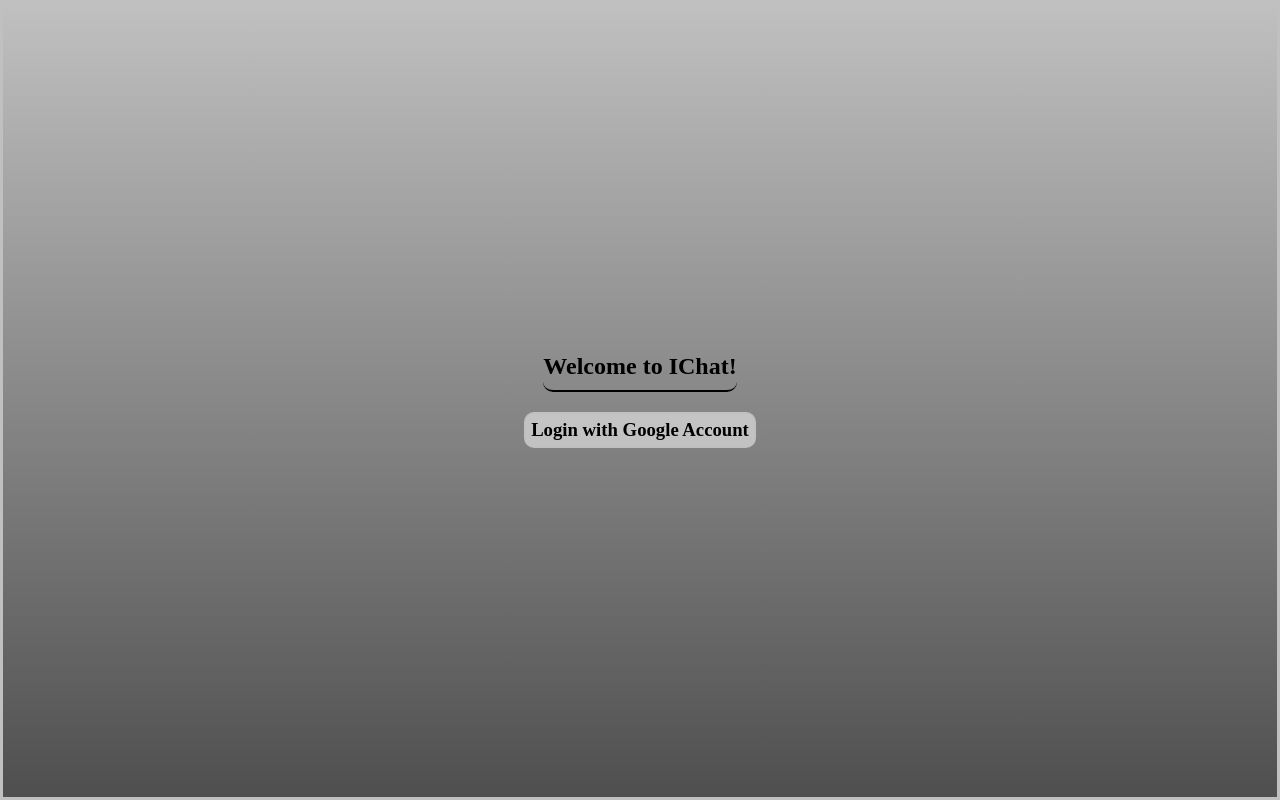
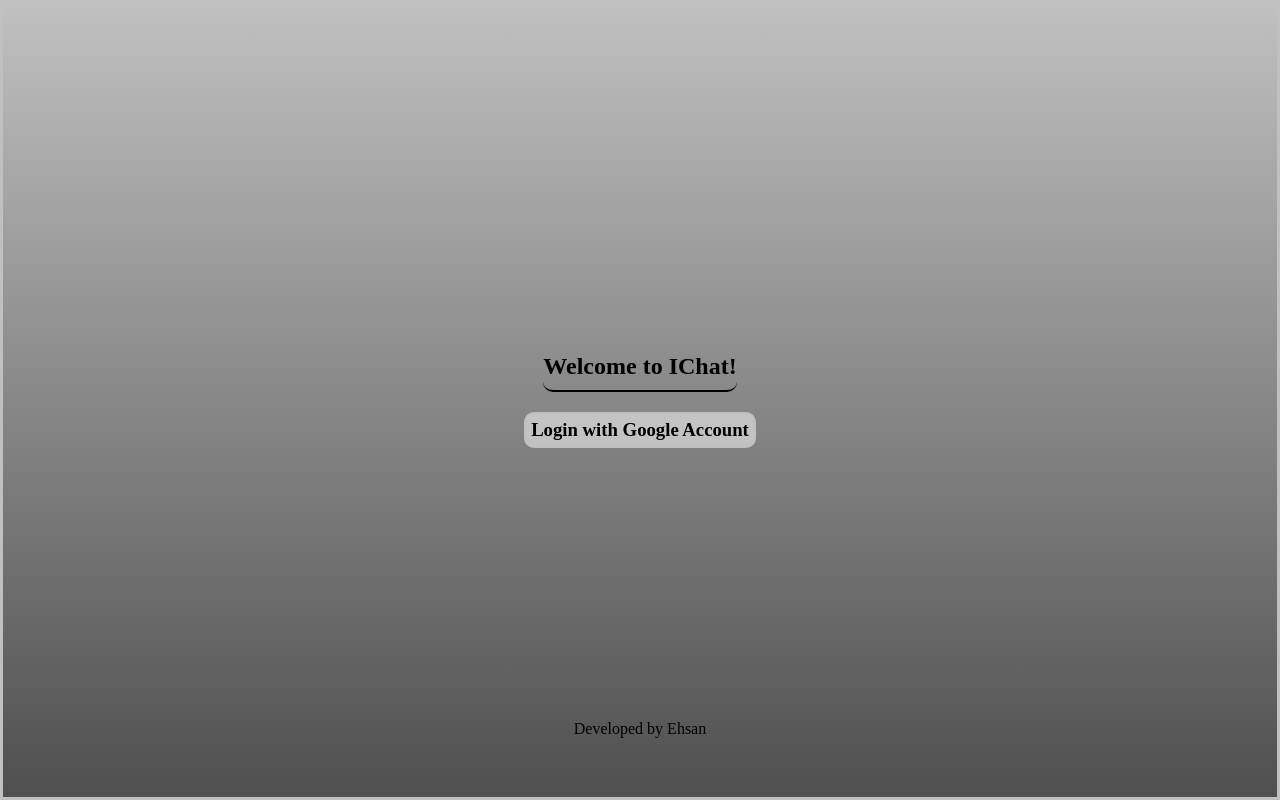
Before and after one commit to EhsanTheCoder98/messenger, a React (Create React App) app: page / in a window 1280 px wide. Built offline with nearby package versions, Linux system fonts and the light colour scheme; no server answers.

Commit message:
last one

```diff
--- a/src/Login.js
+++ b/src/Login.js
@@ -8,6 +8,7 @@ const Login = () => {
         <div className={styles.container}>
                 <h2>Welcome to IChat!</h2>
                 <h3 onClick={() => auth.signInWithRedirect(new firebase.auth.GoogleAuthProvider())}>Login with Google Account</h3>
+                <p>Developed by Ehsan</p>
         </div>
     );
 };
--- a/src/Login.module.css
+++ b/src/Login.module.css
@@ -29,6 +29,11 @@
     margin-top: 20px;
 }
 
+.container p {
+    position: fixed;
+    top: 90%;
+}
+
 .container h3:hover{
     background-color: white;
 }
@@ -40,4 +45,7 @@
     .container h2{
         font-size: 1.2rem;
     }
+    .container p{
+        font-size: 0.6rem;
+    }
 }
```
